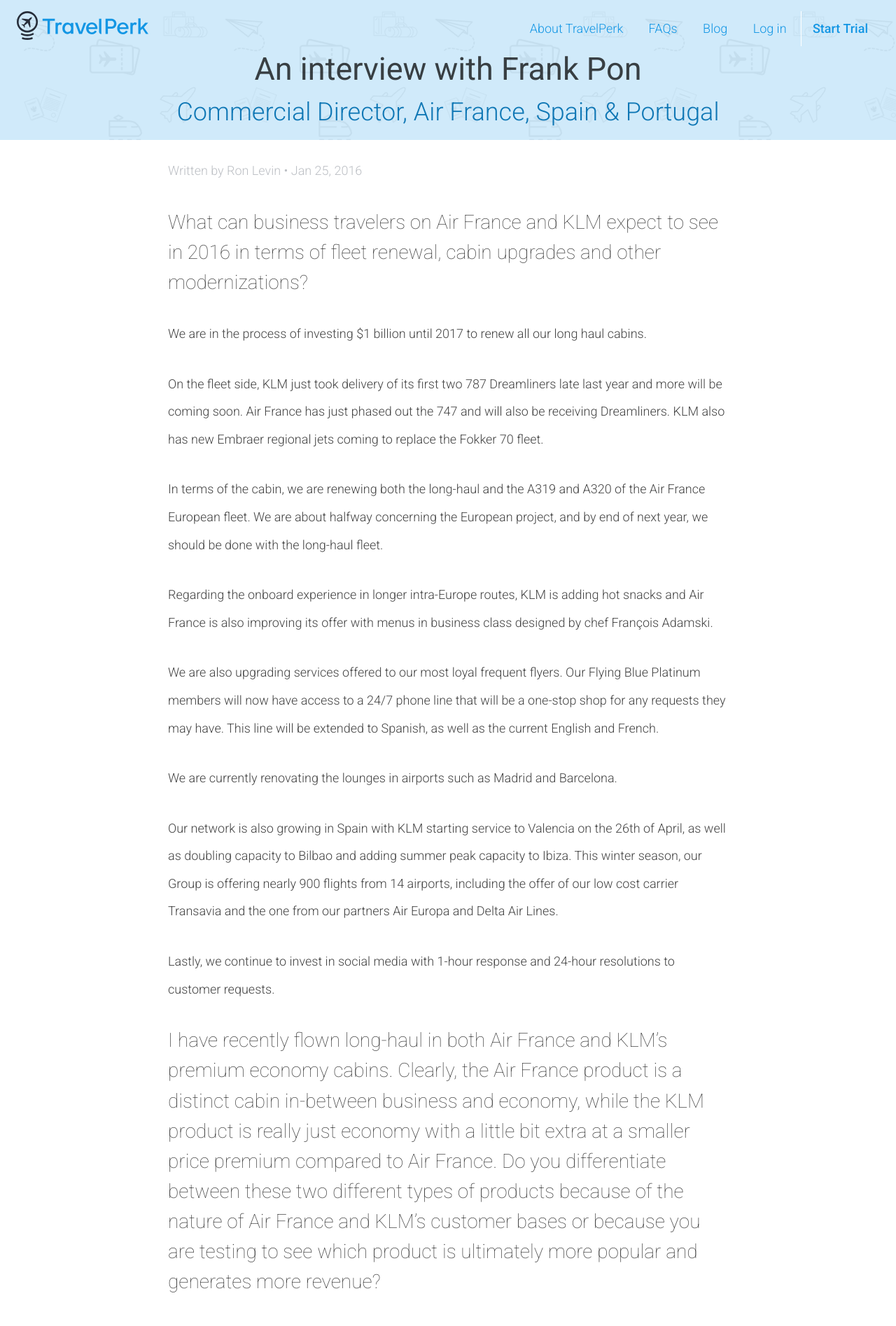
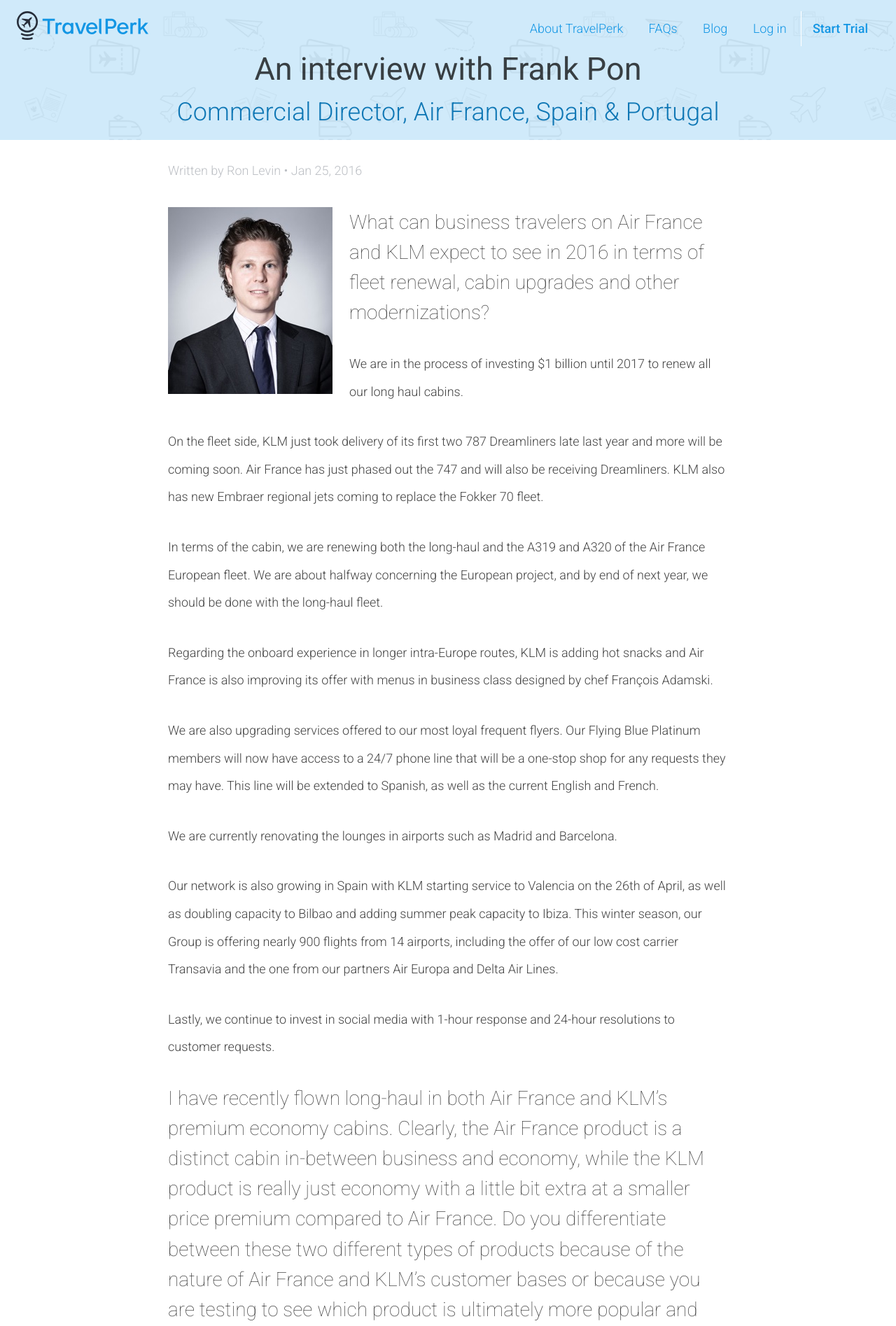
Before and after one commit to northswiss/jekyll-boilerplate, a Jekyll site: the page built from _posts/2016-01-25-an-interview-with-air-france.md, in a window 1280 px wide. Shown: the top 1895 px of the page at 70% size. Built offline with Jekyll 4.4.1, drawn with Linux system fonts in a browser that asks for light colours; nearby versions of some CDN libraries.

Commit message:
Added image of Frank Pon to article

```diff
--- a/_posts/2016-01-25-an-interview-with-air-france.md
+++ b/_posts/2016-01-25-an-interview-with-air-france.md
@@ -7,6 +7,8 @@
 category: Interview
 
 ---
+
+<img class="left" src="/imgs/blog/frank-pon-interview/frank-pon.jpg" alt="Frank Pon - Commercial Director Air France" />
 
 ### What can business travelers on Air France and KLM expect to see in 2016 in terms of fleet renewal, cabin upgrades and other modernizations?
 
```
Also changed, not shown: imgs/blog/frank-pon-interview/frank-pon.jpg (added).
